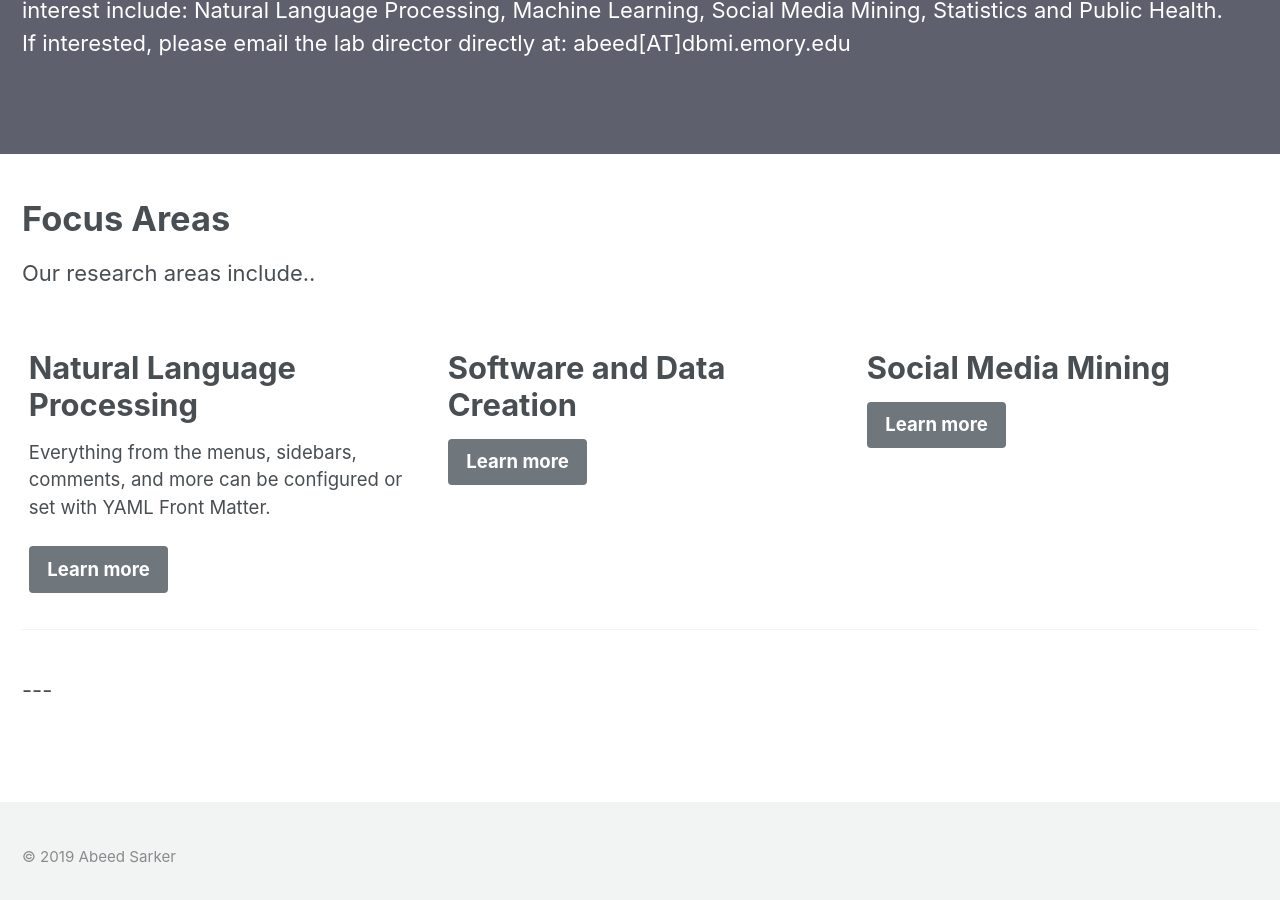
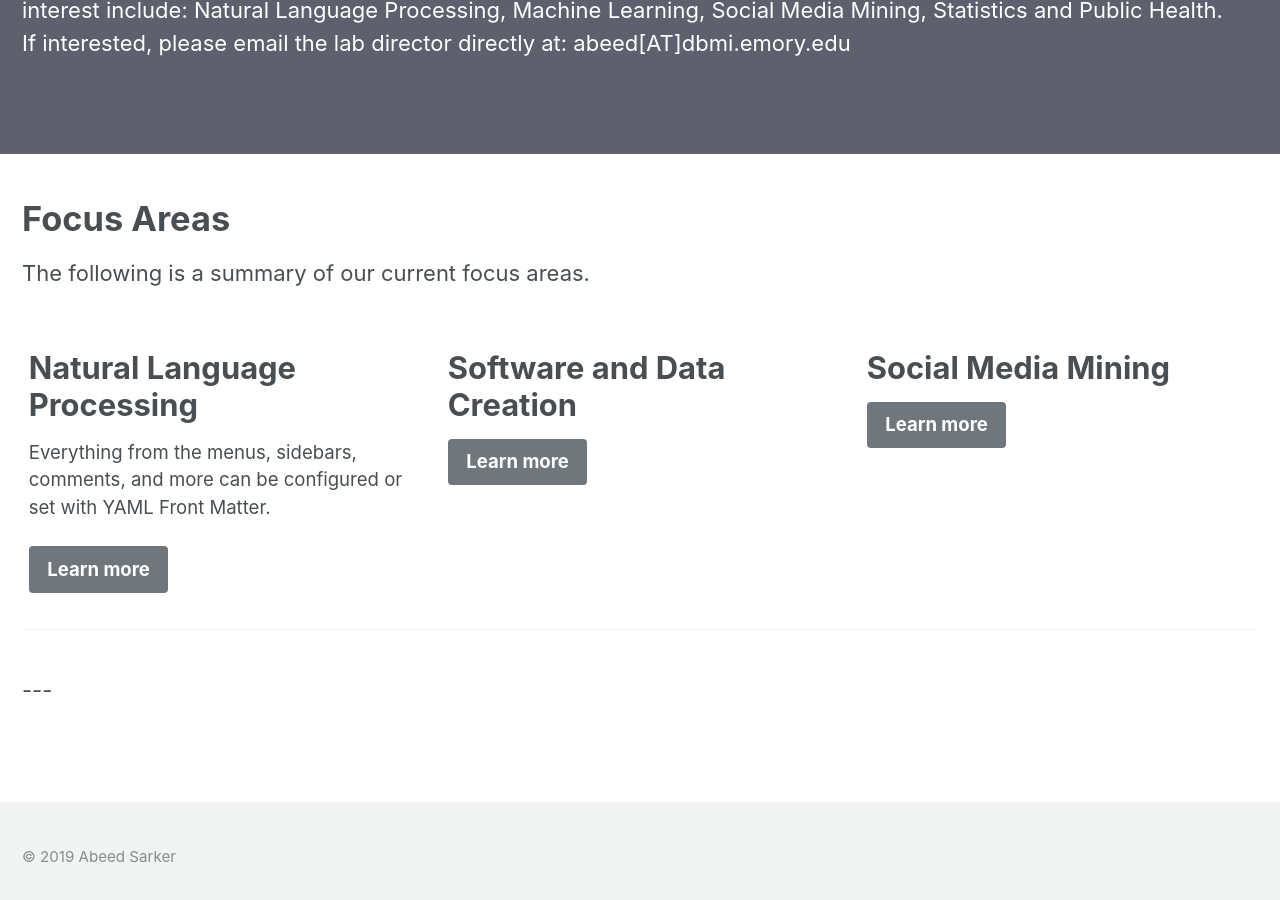
Before and after one commit to sarkerlab/Website, a Jekyll site: the page built from index.md, in a window 1280 px wide and 900 px high, scrolled down 808 px. Built offline with Jekyll 4.4.1, drawn with Linux system fonts in a browser that asks for light colours; cached includes are drawn as plain includes; nearby versions of some CDN libraries.

Commit message:
Update index.md

```diff
--- a/index.md
+++ b/index.md
@@ -49,7 +49,7 @@ feature_row:
 ---
 
 <h1>Focus Areas</h1>
-<p>Our research areas include..<p>
+<p>The following is a summary of our current focus areas.<p>
 {% include feature_row %}
 
 ---
```
